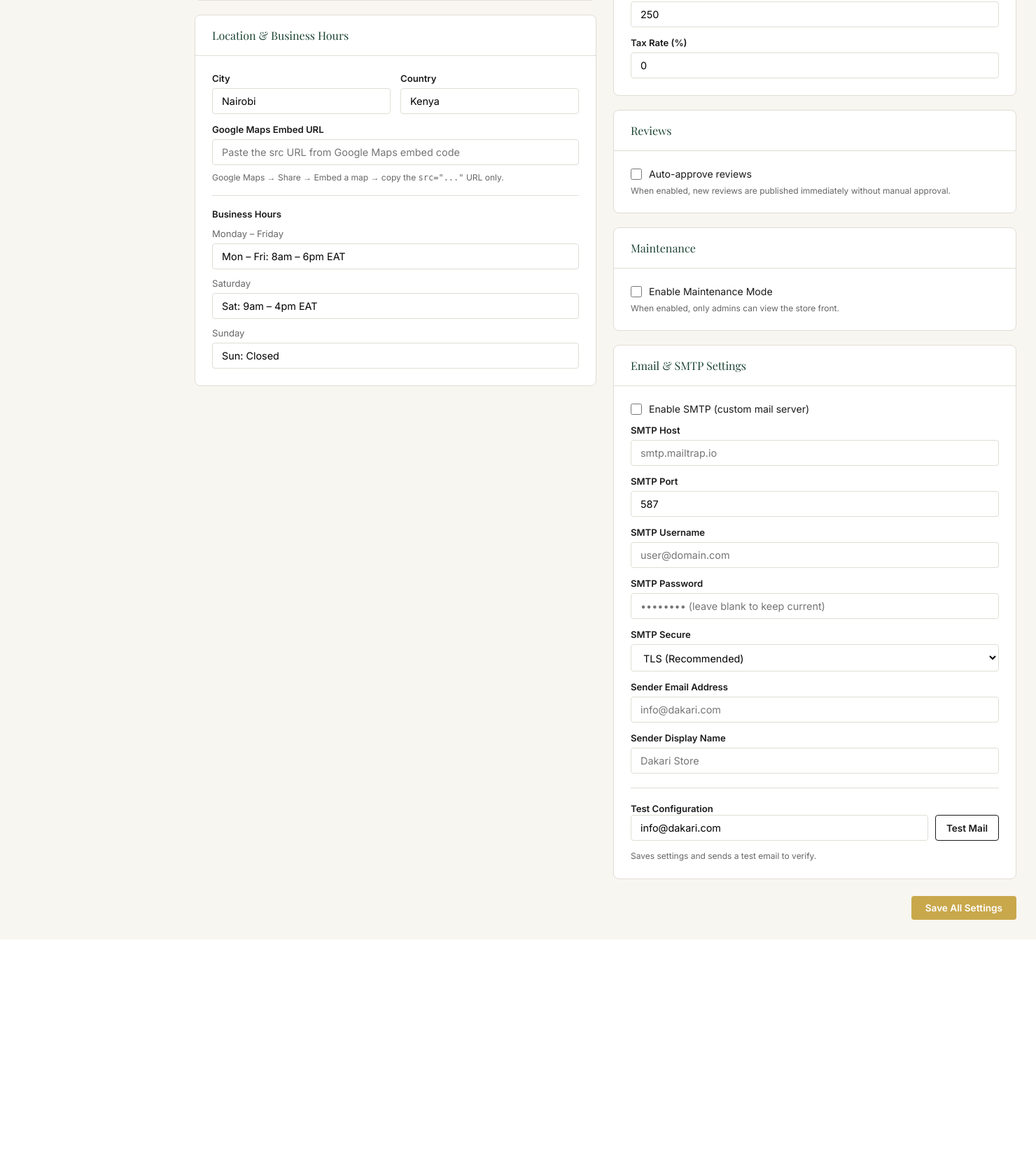
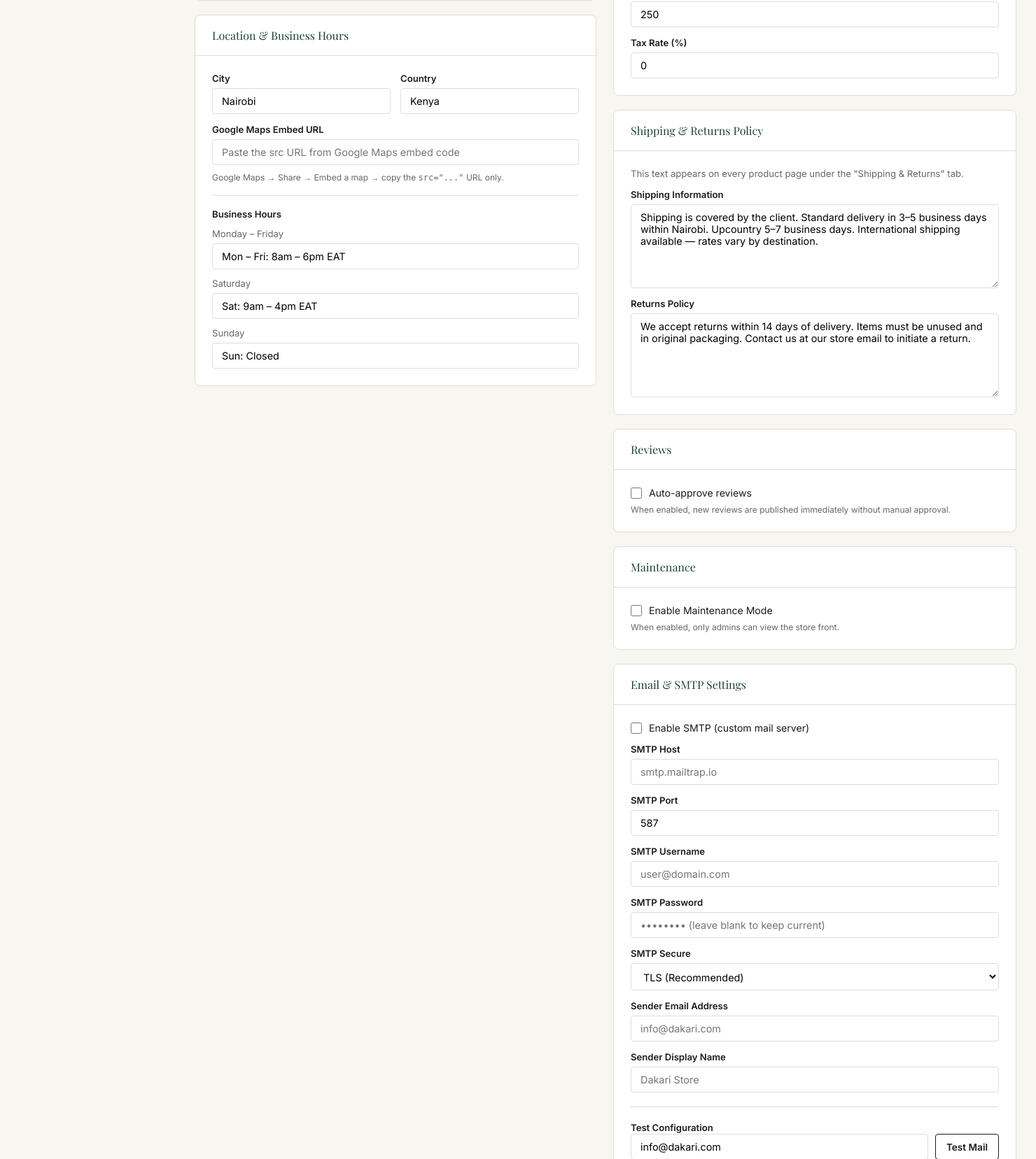
Before and after one commit to sammy001-svg/dakari, a PHP site: page /admin/settings.php in a window 1480 px wide. Shown: the part 1263-2920 px from the top of the page at 70% size. Before the commit the page ends 2606 px from the top, so only its background shows below. Run offline with PHP 8.4, Linux system fonts and the light colour scheme; a user stored in the database is signed in; data comes from the database, SQL or seed files in the repository; data that the repository does not hold is empty; some libraries are stand-ins or nearby versions.

Commit message:
feat: make Shipping & Returns product tab editable from admin
Admin can now edit shipping and returns policy text from Settings →
Shipping & Returns Policy. Two textarea fields (shipping_policy,
returns_policy) stored in the settings table. product.php reads these
instead of the previous hardcoded copy (which also incorrectly
referenced free shipping).

Co-Authored-By: Claude Sonnet 4.6 <noreply@anthropic.com>

```diff
--- a/admin/settings.php
+++ b/admin/settings.php
@@ -21,6 +21,7 @@ if ($_SERVER['REQUEST_METHOD']==='POST' && verify_csrf()) {
         'home_stat3_num','home_stat3_label',
         'home_stat4_num','home_stat4_label',
         'color_primary','color_secondary',
+        'shipping_policy','returns_policy',
     ];
 
     foreach ($allowed_keys as $key) {
@@ -212,6 +213,20 @@ include __DIR__ . '/includes/admin_header.php';
                 </div>
             </div>
             <div class="card" style="margin-bottom:20px">
+                <div class="card-header"><span class="card-title">Shipping &amp; Returns Policy</span></div>
+                <div class="card-body">
+                    <p style="font-size:.82rem;color:var(--text-muted);margin-bottom:14px">This text appears on every product page under the "Shipping &amp; Returns" tab.</p>
+                    <div class="form-group" style="margin-bottom:14px">
+                        <label class="form-label">Shipping Information</label>
+                        <textarea name="shipping_policy" class="form-control" rows="4" placeholder="Describe your shipping times, regions, and costs…"><?= e($s('shipping_policy', 'Shipping is covered by the client. Standard delivery in 3–5 business days within Nairobi. Upcountry 5–7 business days. International shipping available — rates vary by destination.')) ?></textarea>
+                    </div>
+                    <div class="form-group">
+                        <label class="form-label">Returns Policy</label>
+                        <textarea name="returns_policy" class="form-control" rows="4" placeholder="Describe your returns process and conditions…"><?= e($s('returns_policy', 'We accept returns within 14 days of delivery. Items must be unused and in original packaging. Contact us at our store email to initiate a return.')) ?></textarea>
+                    </div>
+                </div>
+            </div>
+            <div class="card" style="margin-bottom:20px">
                 <div class="card-header"><span class="card-title">Reviews</span></div>
                 <div class="card-body">
                     <label class="form-check"><input type="checkbox" name="auto_approve_reviews" value="1" <?= $s('auto_approve_reviews')=='1'?'checked':'' ?>><label>Auto-approve reviews</label></label>
```
Also changed, not shown: product.php (+6 -2 lines).
